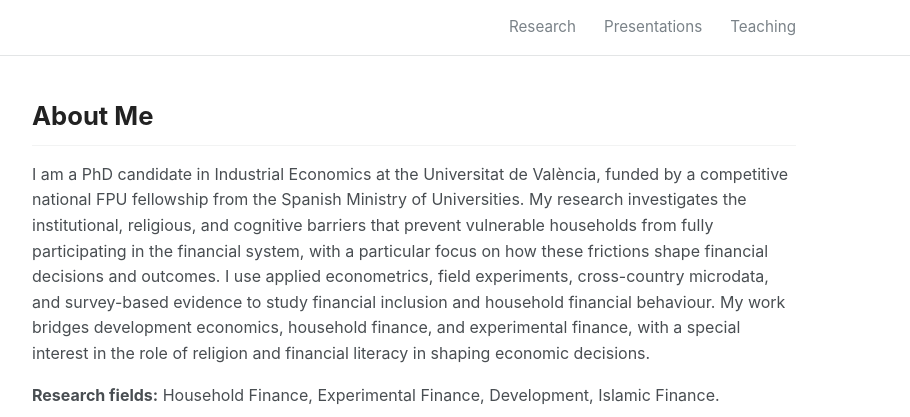
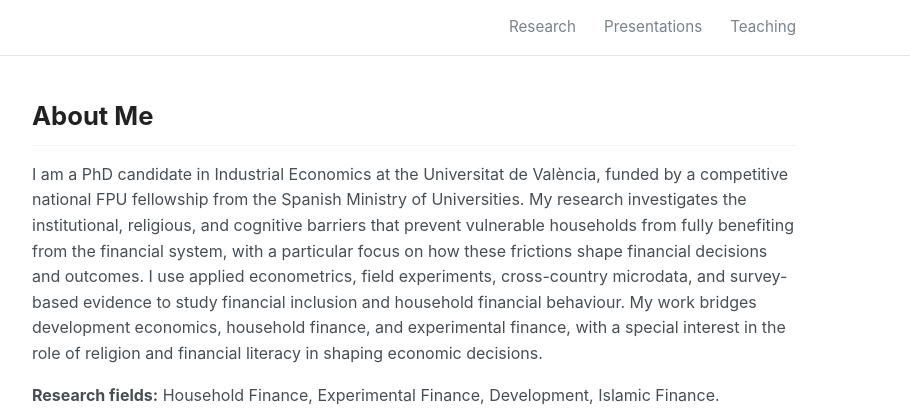
Before and after one commit to abdennourakoudad/abdennourakoudad.github.io, a plain HTML site: page index.html in a window 1280 px wide. Shown: the top 417 px of the page, 370-1280 px from the left. Drawn offline with Linux system fonts and the light colour scheme.

Commit message:
Update index.html

```diff
--- a/index.html
+++ b/index.html
@@ -123,7 +123,7 @@
     <h1>About Me</h1>
     <p>
 I am a PhD candidate in Industrial Economics at the Universitat de València, funded by a competitive national FPU fellowship from the Spanish Ministry of Universities.
-My research investigates the institutional, religious, and cognitive barriers that prevent vulnerable households from fully participating in the financial system, with a particular focus on how these frictions shape financial decisions and outcomes.
+My research investigates the institutional, religious, and cognitive barriers that prevent vulnerable households from fully benefiting from the financial system, with a particular focus on how these frictions shape financial decisions and outcomes.
 I use applied econometrics, field experiments, cross-country microdata, and survey-based evidence to study financial inclusion and household financial behaviour.
 My work bridges development economics, household finance, and experimental finance, with a special interest in the role of religion and financial literacy in shaping economic decisions.
     </p>
```
